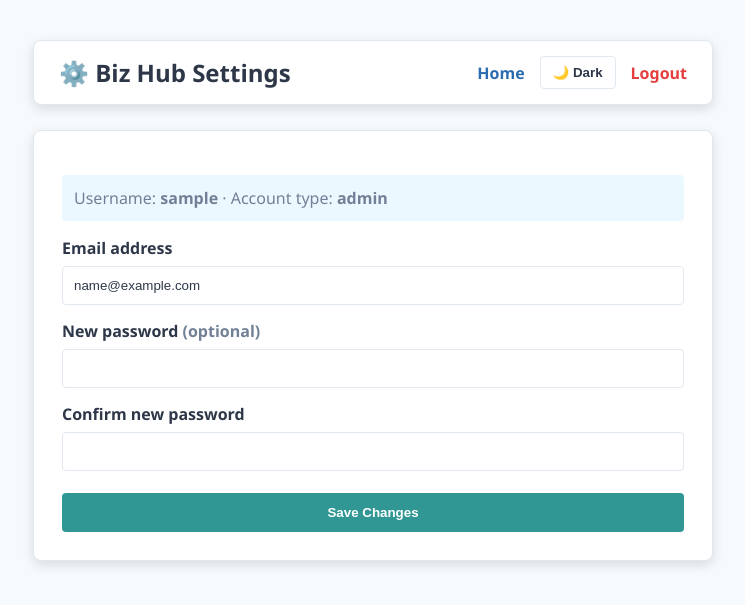
After one commit to iRish-wINe/USER, a Flask app: page /settings in a window 1280 px wide. The commit adds this page. Shown: the top 605 px of the page, without its empty margins (267-1012 px from the left). Run offline with Flask 3, Linux system fonts and the light colour scheme; the visitor is signed in with stand-in values (Sample User, id 1); data comes from the database, SQL or seed files in the repository.

Commit message:
Add account settings navigation

```diff
--- a/Desktop/micro_marketplace/app.py
+++ b/Desktop/micro_marketplace/app.py
@@ -162,6 +162,46 @@ def clear_cart():
     session.pop('cart', None)
     return redirect(url_for("home"))
 
+@app.route("/settings", methods=["GET", "POST"])
+def settings():
+    if "username" not in session:
+        return redirect(url_for("login"))
+
+    user_list = query_db("SELECT * FROM users WHERE username = ?", (session["username"],))
+    if not user_list:
+        session.clear()
+        return redirect(url_for("login"))
+    user = user_list[0]
+
+    if request.method == "POST":
+        email = request.form.get("email", "").strip()
+        whatsapp_number = normalize_whatsapp_number(request.form.get("whatsapp_number"))
+        company_name = request.form.get("company_name", "").strip() or None
+        new_password = request.form.get("new_password", "")
+        confirm_password = request.form.get("confirm_password", "")
+
+        if not email:
+            return render_template("settings.html", user=user, settings_error="Email is required.")
+        if user["role"] == "Vendor" and not whatsapp_number:
+            return render_template("settings.html", user=user, settings_error="Vendor accounts need a WhatsApp number for payments.")
+        if new_password and new_password != confirm_password:
+            return render_template("settings.html", user=user, settings_error="The new passwords do not match.")
+
+        password_hash = generate_password_hash(new_password) if new_password else user["password_hash"]
+        if user["role"] != "Vendor":
+            company_name = None
+            whatsapp_number = None
+        query_db(
+            "UPDATE users SET email = ?, password_hash = ?, company_name = ?, whatsapp_number = ? WHERE username = ?",
+            (email, password_hash, company_name, whatsapp_number, session["username"])
+        )
+        session["email"] = email
+        session["company_name"] = company_name
+        session["whatsapp_number"] = whatsapp_number
+        return redirect(url_for("settings", updated="1"))
+
+    return render_template("settings.html", user=user, updated=request.args.get("updated") == "1")
+
 @app.route("/login", methods=["GET", "POST"])
 def login():
     if request.method == "POST":
--- a/Desktop/micro_marketplace/templates/index.html
+++ b/Desktop/micro_marketplace/templates/index.html
@@ -50,6 +50,8 @@
             <div class="nav-links">
                 {% if session.get('username') %}
                     <span>Welcome, <b>{{ session['username'] }}</b>!</span>
+                    <a href="{{ url_for('home') }}">Home</a>
+                    <a href="{{ url_for('settings') }}">Settings</a>
                     <button type="button" class="theme-toggle" id="theme-toggle" aria-label="Switch color theme">🌙 Dark</button>
                     <a href="{{ url_for('logout') }}" class="logout">Logout</a>
                 {% else %}
--- /dev/null
+++ b/Desktop/micro_marketplace/templates/settings.html
@@ -0,0 +1,79 @@
+<!DOCTYPE html>
+<html>
+<head>
+    <title>Biz Hub Settings</title>
+    <style>
+        :root { color-scheme: light; --page-bg: #f7fafc; --surface: #ffffff; --text: #2d3748; --muted: #718096; --border: #e2e8f0; --input-bg: #ffffff; --soft-bg: #ebf8ff; }
+        :root[data-theme="dark"] { color-scheme: dark; --page-bg: #17202b; --surface: #243140; --text: #f7fafc; --muted: #c0cad6; --border: #405163; --input-bg: #1d2935; --soft-bg: #20384b; }
+        body { font-family: 'Segoe UI', Tahoma, Geneva, Verdana, sans-serif; padding: 40px; background: var(--page-bg); color: var(--text); margin: 0; }
+        .container { max-width: 680px; margin: 0 auto; }
+        .navbar, .settings-panel { background: var(--surface); border: 1px solid var(--border); border-radius: 8px; box-shadow: 0 4px 12px rgba(0,0,0,0.12); }
+        .navbar { display: flex; justify-content: space-between; align-items: center; padding: 15px 25px; margin-bottom: 25px; }
+        .nav-links { display: flex; align-items: center; gap: 15px; }
+        a { color: #2b6cb0; font-weight: bold; text-decoration: none; }
+        .logout { color: #e53e3e; }
+        .theme-toggle { background: transparent; border: 1px solid var(--border); color: var(--text); padding: 8px 12px; border-radius: 4px; cursor: pointer; font-weight: bold; }
+        .settings-panel { padding: 28px; }
+        label { display: block; font-weight: bold; margin: 15px 0 7px; }
+        input { width: 100%; padding: 11px; box-sizing: border-box; background: var(--input-bg); color: var(--text); border: 1px solid var(--border); border-radius: 4px; }
+        small, .hint { color: var(--muted); }
+        .save-btn { width: 100%; margin-top: 22px; padding: 12px; background: #319795; color: white; border: 0; border-radius: 4px; font-weight: bold; cursor: pointer; }
+        .message { padding: 12px; border-radius: 4px; margin-bottom: 16px; font-weight: bold; }
+        .success { background: #c6f6d5; color: #22543d; }
+        .error { background: #fed7d7; color: #822727; }
+        .account-note { background: var(--soft-bg); padding: 12px; border-radius: 4px; color: var(--muted); }
+        @media (max-width: 700px) { body { padding: 15px; } .navbar { align-items: flex-start; gap: 12px; flex-direction: column; } .nav-links { flex-wrap: wrap; } }
+    </style>
+</head>
+<body>
+    <div class="container">
+        <div class="navbar">
+            <h2 style="margin:0;">⚙️ Biz Hub Settings</h2>
+            <div class="nav-links">
+                <a href="{{ url_for('home') }}">Home</a>
+                <button type="button" class="theme-toggle" id="theme-toggle" aria-label="Switch color theme">🌙 Dark</button>
+                <a href="{{ url_for('logout') }}" class="logout">Logout</a>
+            </div>
+        </div>
+
+        <div class="settings-panel">
+            <p class="account-note">Username: <strong>{{ user.username }}</strong> · Account type: <strong>{{ user.role }}</strong></p>
+            {% if updated %}<div class="message success">Your account details were updated.</div>{% endif %}
+            {% if settings_error %}<div class="message error">{{ settings_error }}</div>{% endif %}
+            <form method="POST" action="{{ url_for('settings') }}">
+                <label for="email">Email address</label>
+                <input id="email" type="email" name="email" value="{{ user.email }}" required>
+
+                {% if user.role == 'Vendor' %}
+                    <label for="company_name">Company or business name</label>
+                    <input id="company_name" type="text" name="company_name" value="{{ user.company_name or '' }}">
+                    <label for="whatsapp_number">Seller WhatsApp number</label>
+                    <input id="whatsapp_number" type="text" name="whatsapp_number" value="{{ user.whatsapp_number or '' }}" placeholder="e.g., 0241234567" required>
+                    <small>Customers use this number to contact you about payment.</small>
+                {% endif %}
+
+                <label for="new_password">New password <span class="hint">(optional)</span></label>
+                <input id="new_password" type="password" name="new_password" autocomplete="new-password">
+                <label for="confirm_password">Confirm new password</label>
+                <input id="confirm_password" type="password" name="confirm_password" autocomplete="new-password">
+                <button type="submit" class="save-btn">Save Changes</button>
+            </form>
+        </div>
+    </div>
+    <script>
+        const themeToggle = document.getElementById('theme-toggle');
+        const savedTheme = localStorage.getItem('biz-hub-theme');
+        function applyTheme(theme) {
+            document.documentElement.dataset.theme = theme;
+            themeToggle.textContent = theme === 'dark' ? '☀️ Light' : '🌙 Dark';
+            themeToggle.setAttribute('aria-label', `Switch to ${theme === 'dark' ? 'light' : 'dark'} theme`);
+        }
+        applyTheme(savedTheme === 'dark' ? 'dark' : 'light');
+        themeToggle.addEventListener('click', () => {
+            const nextTheme = document.documentElement.dataset.theme === 'dark' ? 'light' : 'dark';
+            localStorage.setItem('biz-hub-theme', nextTheme);
+            applyTheme(nextTheme);
+        });
+    </script>
+</body>
+</html>
```
